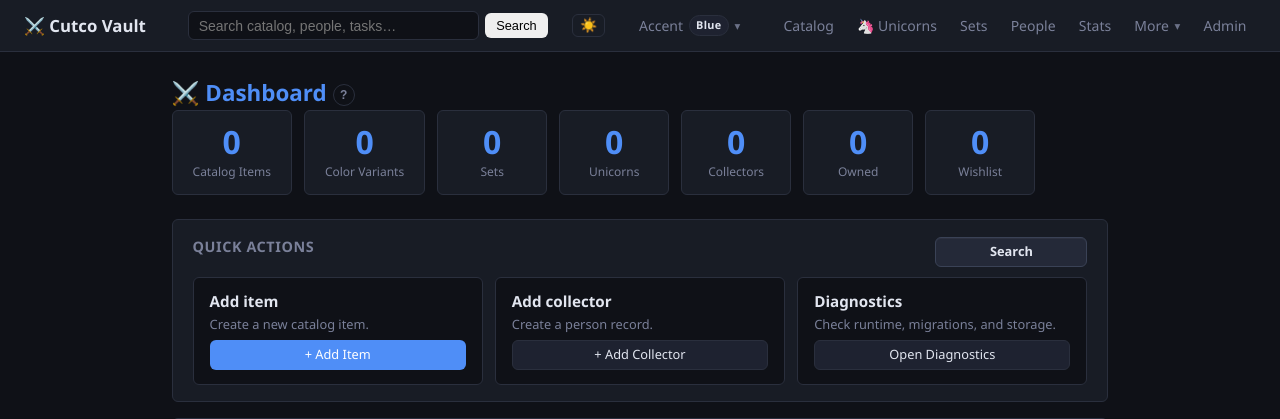
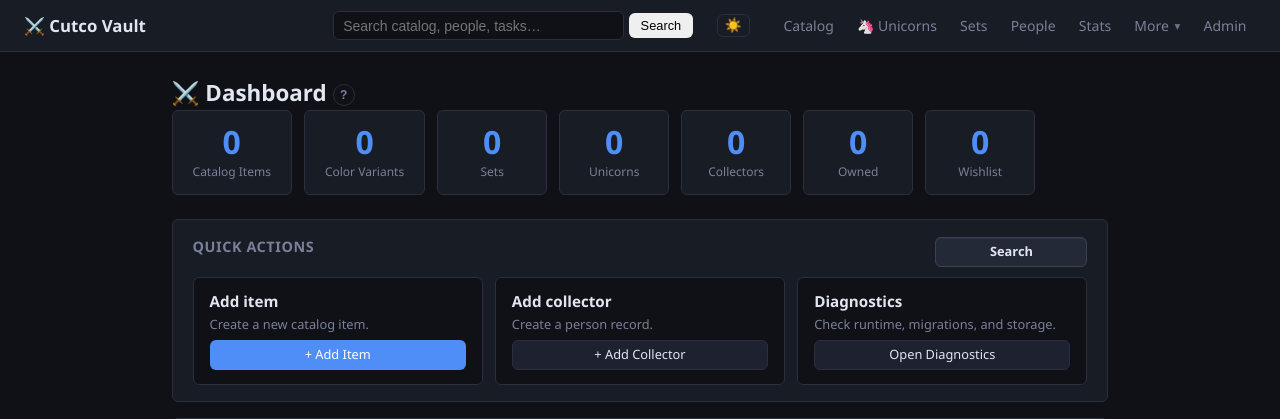
Before and after one commit to antwanchild/cutco_catalog, a Flask app: page / in a window 1280 px wide. Shown: the top 419 px of the page. Run offline with Flask 3, Linux system fonts and the light colour scheme; data comes from the database, SQL or seed files in the repository; data that the repository does not hold is empty; parts of the project's set-up code (start-up, migrations or seed data) failed here and were passed over.

Commit message:
fix: remove accent theme picker

```diff
--- a/static/css/style.css
+++ b/static/css/style.css
@@ -44,39 +44,6 @@
 [data-theme="light"] .badge-sold     { background: #fde8e8; color: #8b1a1a; }
 [data-theme="light"] .badge-traded   { background: #fef6d6; color: #7a5500; }
 [data-theme="light"] .badge-info     { background: #dce8ff; color: #1a3a6b; }
-
-html[data-accent="blue"] {
-  --accent:  #4f8ef7;
-  --accent2: #7c5cbf;
-}
-html[data-accent="teal"] {
-  --accent:  #2bb8a3;
-  --accent2: #1f8f81;
-}
-html[data-accent="green"] {
-  --accent:  #3aad6e;
-  --accent2: #2f8758;
-}
-html[data-accent="amber"] {
-  --accent:  #d99a2b;
-  --accent2: #a56e15;
-}
-html[data-accent="copper"] {
-  --accent:  #c97a4e;
-  --accent2: #965531;
-}
-html[data-accent="violet"] {
-  --accent:  #8b5cf6;
-  --accent2: #6d3dba;
-}
-html[data-accent="rose"] {
-  --accent:  #e35d8f;
-  --accent2: #b84570;
-}
-html[data-accent="slate"] {
-  --accent:  #73809a;
-  --accent2: #586176;
-}
 
 body {
   background: var(--bg);
@@ -199,57 +166,6 @@ a:hover { text-decoration: underline; }
   display: block;
   width: 100%;
 }
-.accent-group {
-  position: relative;
-}
-.accent-current {
-  background: var(--bg3);
-  border: 1px solid var(--border);
-  color: var(--text);
-  padding: .1rem .4rem;
-  border-radius: 999px;
-  font-size: .68rem;
-  font-weight: 700;
-  letter-spacing: .03em;
-  text-transform: none;
-}
-.accent-menu {
-  min-width: 200px;
-}
-.accent-option {
-  display: flex;
-  align-items: center;
-  gap: .5rem;
-  width: 100%;
-  background: transparent;
-  border: 0;
-  color: var(--text);
-  padding: .38rem .45rem;
-  border-radius: var(--radius);
-  font: inherit;
-  text-align: left;
-  cursor: pointer;
-}
-.accent-option:hover,
-.accent-option.is-active {
-  background: var(--bg3);
-}
-.accent-dot {
-  width: .72rem;
-  height: .72rem;
-  border-radius: 999px;
-  background: var(--accent);
-  border: 1px solid rgba(255,255,255,.18);
-  flex: none;
-}
-.accent-option[data-accent="teal"] .accent-dot { background: #2bb8a3; }
-.accent-option[data-accent="green"] .accent-dot { background: #3aad6e; }
-.accent-option[data-accent="amber"] .accent-dot { background: #d99a2b; }
-.accent-option[data-accent="copper"] .accent-dot { background: #c97a4e; }
-.accent-option[data-accent="violet"] .accent-dot { background: #8b5cf6; }
-.accent-option[data-accent="rose"] .accent-dot { background: #e35d8f; }
-.accent-option[data-accent="slate"] .accent-dot { background: #73809a; }
-.accent-option[data-accent="blue"] .accent-dot { background: #4f8ef7; }
 .badge-admin {
   background: var(--accent2);
   color: #fff;
@@ -320,7 +236,7 @@ a:hover { text-decoration: underline; }
   gap: .75rem;
   margin-bottom: 1.25rem;
 }
-.page-title { font-size: 1.4rem; font-weight: 700; color: var(--accent); }
+.page-title { font-size: 1.4rem; font-weight: 700; }
 .page-actions { display: flex; gap: .5rem; flex-wrap: wrap; }
 
 /* ── Admin snapshot strip ───────────────────────────────────────────────── */
--- a/templates/base.html
+++ b/templates/base.html
@@ -11,9 +11,7 @@
     /* Apply saved theme before paint to avoid flash */
     (function() {
       var t = localStorage.getItem('theme');
-      var a = localStorage.getItem('accent');
       if (t) document.documentElement.setAttribute('data-theme', t);
-      if (a) document.documentElement.setAttribute('data-accent', a);
     })();
   </script>
 </head>
@@ -26,21 +24,6 @@
     <button type="submit" class="btn btn-sm">Search</button>
   </form>
   <button class="theme-toggle" id="theme-toggle" aria-label="Toggle theme" title="Toggle light/dark mode">🌙</button>
-  <details class="nav-group accent-group">
-    <summary class="nav-group-toggle accent-toggle">
-      Accent <span class="accent-current" id="accent-current">Blue</span>
-    </summary>
-    <div class="nav-group-menu accent-menu">
-      <button type="button" class="accent-option" data-accent-option data-accent="blue" data-accent-label="Blue"><span class="accent-dot"></span> Blue</button>
-      <button type="button" class="accent-option" data-accent-option data-accent="teal" data-accent-label="Teal"><span class="accent-dot"></span> Teal</button>
-      <button type="button" class="accent-option" data-accent-option data-accent="green" data-accent-label="Green"><span class="accent-dot"></span> Green</button>
-      <button type="button" class="accent-option" data-accent-option data-accent="amber" data-accent-label="Amber"><span class="accent-dot"></span> Amber</button>
-      <button type="button" class="accent-option" data-accent-option data-accent="copper" data-accent-label="Copper"><span class="accent-dot"></span> Copper</button>
-      <button type="button" class="accent-option" data-accent-option data-accent="violet" data-accent-label="Violet"><span class="accent-dot"></span> Violet</button>
-      <button type="button" class="accent-option" data-accent-option data-accent="rose" data-accent-label="Rose"><span class="accent-dot"></span> Rose</button>
-      <button type="button" class="accent-option" data-accent-option data-accent="slate" data-accent-label="Slate"><span class="accent-dot"></span> Slate</button>
-    </div>
-  </details>
   <button class="nav-toggle" aria-label="Menu" aria-expanded="false">☰</button>
   <div class="nav-links">
     <a href="{{ url_for('catalog.catalog') }}" {% if request.endpoint and request.endpoint.startswith('catalog.') %}class="active"{% endif %}>Catalog</a>
@@ -162,18 +145,6 @@
 
   (function() {
     var btn = document.getElementById('theme-toggle');
-    var accentLabel = document.getElementById('accent-current');
-    var accentButtons = document.querySelectorAll('[data-accent-option]');
-    var accentMap = {
-      blue: 'Blue',
-      teal: 'Teal',
-      green: 'Green',
-      amber: 'Amber',
-      copper: 'Copper',
-      violet: 'Violet',
-      rose: 'Rose',
-      slate: 'Slate'
-    };
 
     function applyTheme(t) {
       document.documentElement.setAttribute('data-theme', t);
@@ -181,28 +152,10 @@
       btn.title = t === 'light' ? 'Switch to dark mode' : 'Switch to light mode';
       localStorage.setItem('theme', t);
     }
-    function applyAccent(accent) {
-      var value = accentMap[accent] ? accent : 'blue';
-      document.documentElement.setAttribute('data-accent', value);
-      localStorage.setItem('accent', value);
-      if (accentLabel) accentLabel.textContent = accentMap[value];
-      accentButtons.forEach(function(option) {
-        option.classList.toggle('is-active', option.dataset.accent === value);
-      });
-    }
     var saved = localStorage.getItem('theme') || 'dark';
-    var savedAccent = localStorage.getItem('accent') || 'blue';
     applyTheme(saved);
-    applyAccent(savedAccent);
     btn.addEventListener('click', function() {
       applyTheme(document.documentElement.getAttribute('data-theme') === 'light' ? 'dark' : 'light');
-    });
-    accentButtons.forEach(function(option) {
-      option.addEventListener('click', function() {
-        applyAccent(this.dataset.accent);
-        var group = this.closest('details');
-        if (group) group.open = false;
-      });
     });
   })();
 </script>
```
Also changed, not shown: tests/test_app_smoke.py (+0 -1 lines).
